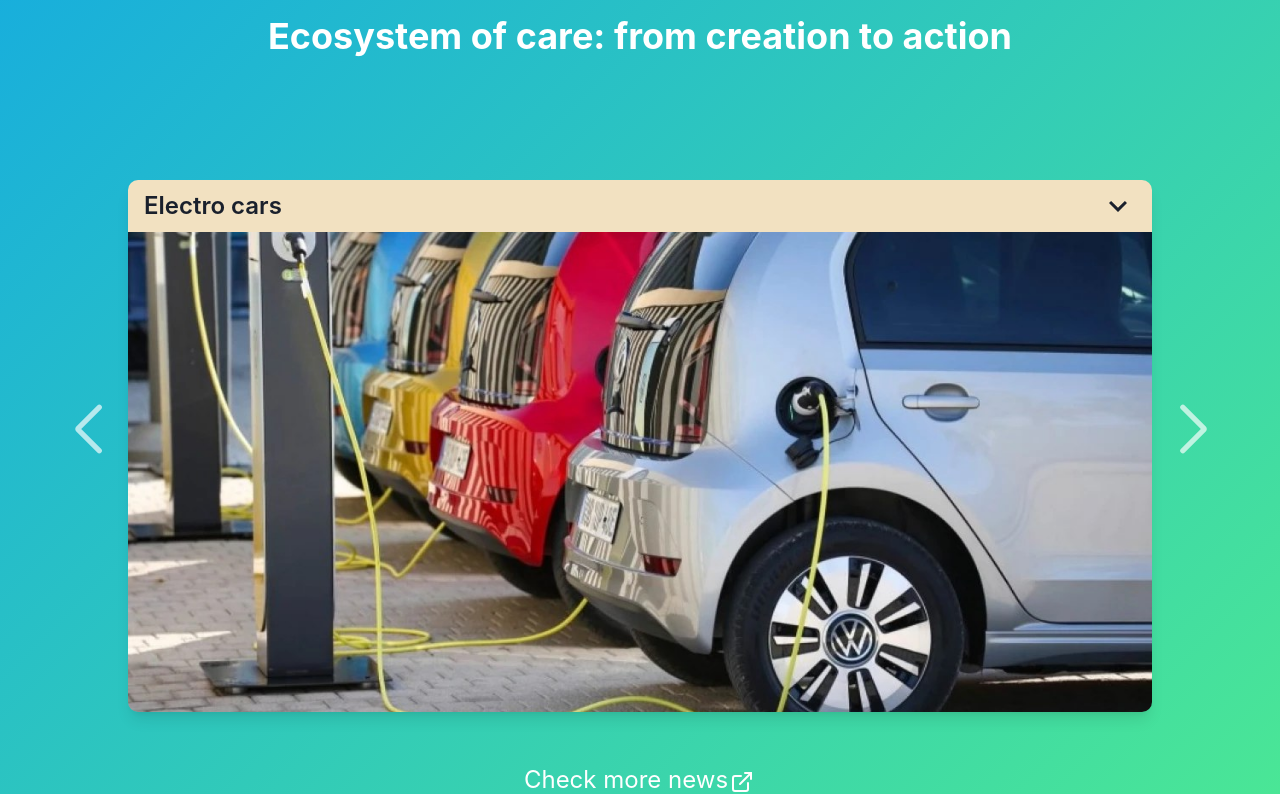
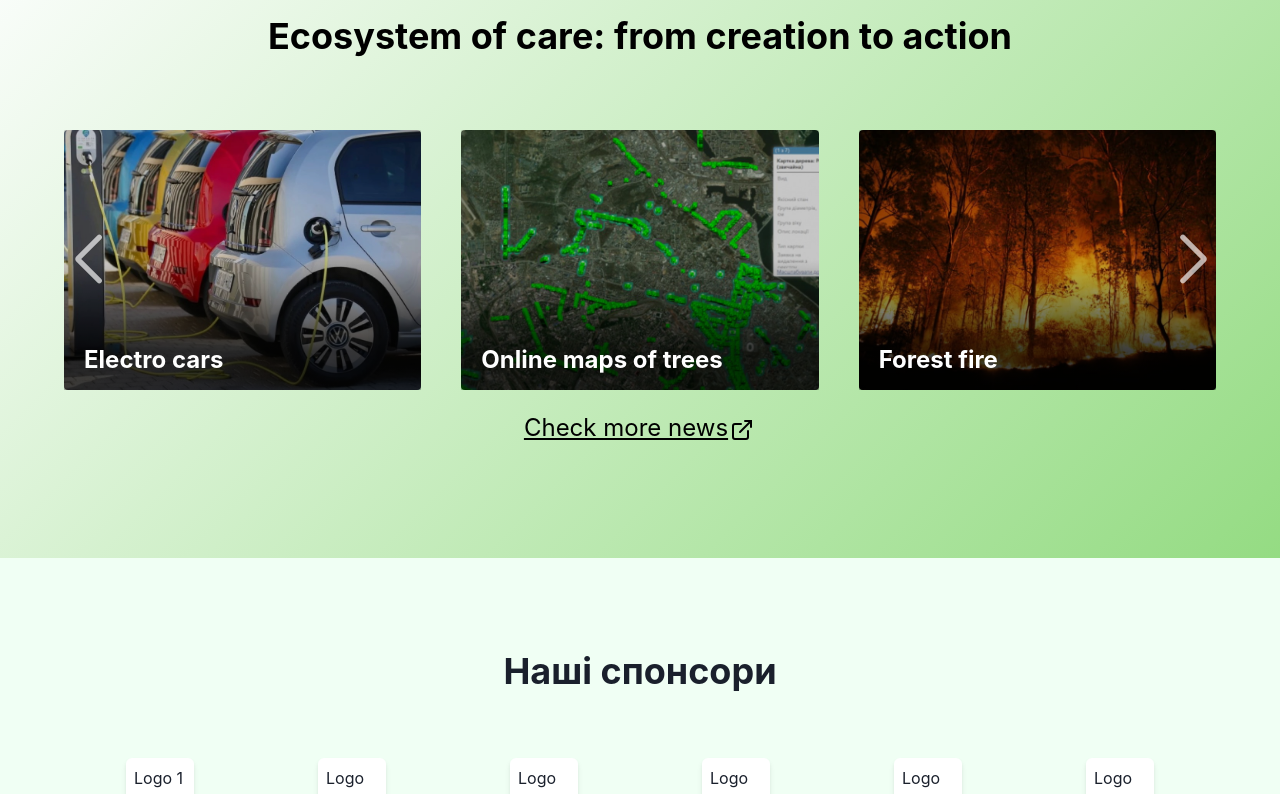
Before and after one commit to NikKms/UERF, a React (Vite) app: page / in a window 1280 px wide. Shown: the part 1420-2214 px from the top of the page. Built offline with nearby package versions, Linux system fonts and the light colour scheme.

Commit message:
add News section styles

```diff
--- a/src/components/NavBar/NavBar.jsx
+++ b/src/components/NavBar/NavBar.jsx
@@ -18,7 +18,7 @@ const listAnimation = {
     transition: {
       delay: custom * 0.2,
       ease: 'easeOut',
-      duration: 0.5,
+      duration: 0.3,
     },
   }),
 };
--- a/src/components/PostsSection/PostsSection.css
+++ b/src/components/PostsSection/PostsSection.css
@@ -46,7 +46,6 @@
 
 .mySwiper2 .swiper-button-prev,
 .mySwiper2 .swiper-button-next {
-  top: 300px;
   color: rgba(255, 255, 255, 0.666);
 }
 
@@ -63,3 +62,22 @@
 .mySwiper2 .swiper-slide {
   overflow: hidden;
 }
+
+.mySwiper2 .swiper-slide.swiper-slide-active div {
+  @media (max-width: 1199px) {
+    transform: scale(1.05);
+    transition: all 1000ms, filter 1000ms ease-in-out;
+    filter: brightness(100%);
+  }
+}
+.mySwiper2 .swiper-slide.swiper-slide-next div {
+  @media (min-width: 768px) and (max-width: 1199px) {
+    transform: scale(1.05);
+    transition: all 1000ms, filter 1000ms ease-in-out;
+    filter: brightness(100%);
+  }
+}
+
+.mySwiper2 .swiper-wrapper {
+  z-index: -1;
+}
--- a/src/components/PostsSection/PostsSection.jsx
+++ b/src/components/PostsSection/PostsSection.jsx
@@ -1,13 +1,4 @@
-import {
-  Accordion,
-  AccordionButton,
-  AccordionIcon,
-  AccordionItem,
-  AccordionPanel,
-  Box,
-  Container,
-  Heading,
-} from '@chakra-ui/react';
+import { Box, Container, Heading } from '@chakra-ui/react';
 import { Link as ReactRouterLink } from 'react-router-dom';
 import { Link as ChakraLink } from '@chakra-ui/react';
 
@@ -18,13 +9,13 @@ import 'swiper/css/free-mode';
 import 'swiper/css/navigation';
 import 'swiper/css/thumbs';
 import { Swiper, SwiperSlide } from 'swiper/react';
-import { FreeMode, Navigation } from 'swiper/modules';
+import { Navigation } from 'swiper/modules';
 
 import { postsData } from '../../common/data/postsData';
 import { ExternalLinkIcon } from '@chakra-ui/icons';
 
 const PostsSection = () => {
-  const gradient = 'linear-gradient(-45deg, #4de992, #16acdf)';
+  const gradient = 'linear-gradient(-45deg, #4bc32d97, #fdfeff9f)';
 
   return (
     <>
@@ -42,38 +33,150 @@ const PostsSection = () => {
             textAlign="center"
             fontSize={{ base: '2xl', lg: '4xl' }}
             fontWeight="bold"
-            color={'white'}
+            color={'black'}
           >
             Ecosystem of care: from creation to action
           </Heading>
           <Swiper
-            autoHeight={true}
-            loop={true}
-            spaceBetween={10}
-            navigation={true}
-            modules={[FreeMode, Navigation]}
             className="mySwiper2"
+            navigation
+            loop
+            slidesPerView={'auto'}
+            breakpoints={{
+              320: {
+                slidesPerView: 1,
+                spaceBetween: 50,
+                slidesPerGroup: 1,
+              },
+              768: {
+                slidesPerView: 2,
+                spaceBetween: 40,
+                slidesPerGroup: 2,
+              },
+              1200: {
+                slidesPerView: 3,
+                spaceBetween: 40,
+                slidesPerGroup: 1,
+              },
+            }}
+            modules={[Navigation]}
           >
             {postsData.length > 0 &&
               postsData.map(({ image, title, text }, index) => (
                 <SwiperSlide key={index}>
-                  <Accordion allowMultiple>
-                    <AccordionItem
+                  <Box
+                    shadow={'dark-lg'}
+                    position={'relative'}
+                    as="li"
+                    borderRadius={'4px'}
+                    overflow="hidden"
+                    css={{
+                      '&:hover div': {
+                        transform: 'scale(1.03)',
+                        transition: 'all 500ms, filter 500ms ease-in-out',
+                        filter: 'brightness(100%)',
+                      },
+                    }}
+                  >
+                    <ChakraLink
+                      as={ReactRouterLink}
+                      to="/news"
+                      display={'block'}
+                      textAlign={'center'}
+                      color={'#fff'}
+                      fontSize={'24px'}
+                    >
+                      <Box
+                        filter="brightness(80%)"
+                        position="relative"
+                        z-index="2"
+                        width="100%"
+                        height="260px"
+                        transition="all 500ms cubic-bezier(0.4, 0, 0.2, 1)"
+                        as="div"
+                        bgImage={`url(${image})`}
+                        bgRepeat={'no-repeat'}
+                        bgPos={'center'}
+                        bgSize={'cover'}
+                        _hover={{
+                          cursor: 'pointer',
+                          transition: 'all 500ms ease-in-out',
+                          filter: 'grayscale(100%)',
+                        }}
+                      ></Box>
+                      <Box
+                        as="div"
+                        bg="linear-gradient(
+    0deg,
+    rgba(0, 0, 0, 0.7) 15%,
+    rgba(252, 176, 69, 0) 50%
+  )"
+                        position={'absolute'}
+                        top="0"
+                        zIndex={'2'}
+                        width={'100%'}
+                        height={'100%'}
+                        display={'flex'}
+                        alignItems={'flex-end'}
+                        padding={'16px 20px'}
+                      >
+                        <Heading
+                          color={'#fff'}
+                          fontSize={'24'}
+                          textAlign={'left'}
+                        >
+                          {title}
+                        </Heading>
+                      </Box>
+                      {/* <Text>
+                      {text.split('\n').map((paragraph, paraIndex) => (
+                        <p key={paraIndex}>{paragraph}</p>
+                      ))}
+                    </Text> */}
+                    </ChakraLink>
+                  </Box>
+                </SwiperSlide>
+              ))}
+          </Swiper>
+          <ChakraLink
+            mt={'20px'}
+            as={ReactRouterLink}
+            to="/news"
+            display={'block'}
+            textAlign={'center'}
+            color={'#000'}
+            fontSize={'24px'}
+            textDecor={'underline'}
+            _hover={{ color: '#00000067' }}
+          >
+            Check more news
+            <ExternalLinkIcon mx="2px" />
+          </ChakraLink>
+        </Container>
+      </Box>
+    </>
+  );
+};
+
+export default PostsSection;
+
+{
+  /* <AccordionItem
                       position="relative"
                       overflow="hidden"
                       border="none"
                       borderRadius="10px"
                       maxW={{ base: '100%', lg: '768px', xl: '1024px' }}
                       margin={'50px auto'}
-                      css={{
-                        '&::-webkit-scrollbar': {
-                          width: '3px',
-                        },
-                        '&::-webkit-scrollbar-thumb': {
-                          backgroundColor: '#fff',
-                          borderRadius: '50%',
-                        },
-                      }}
+                      // css={{
+                      //   '&::-webkit-scrollbar': {
+                      //     width: '3px',
+                      //   },
+                      //   '&::-webkit-scrollbar-thumb': {
+                      //     backgroundColor: '#fff',
+                      //     borderRadius: '50%',
+                      //   },
+                      // }}
                       boxShadow={'lg'}
                     >
                       <h3>
@@ -127,26 +230,5 @@ const PostsSection = () => {
                         bgPos={'center'}
                         bgSize={'cover'}
                       ></Box>
-                    </AccordionItem>
-                  </Accordion>
-                </SwiperSlide>
-              ))}
-          </Swiper>
-          <ChakraLink
-            as={ReactRouterLink}
-            to="/news"
-            display={'block'}
-            textAlign={'center'}
-            color={'#fff'}
-            fontSize={'24px'}
-          >
-            Check more news
-            <ExternalLinkIcon mx="2px" />
-          </ChakraLink>
-        </Container>
-      </Box>
-    </>
-  );
-};
-
-export default PostsSection;
+                    </AccordionItem> */
+}
```
